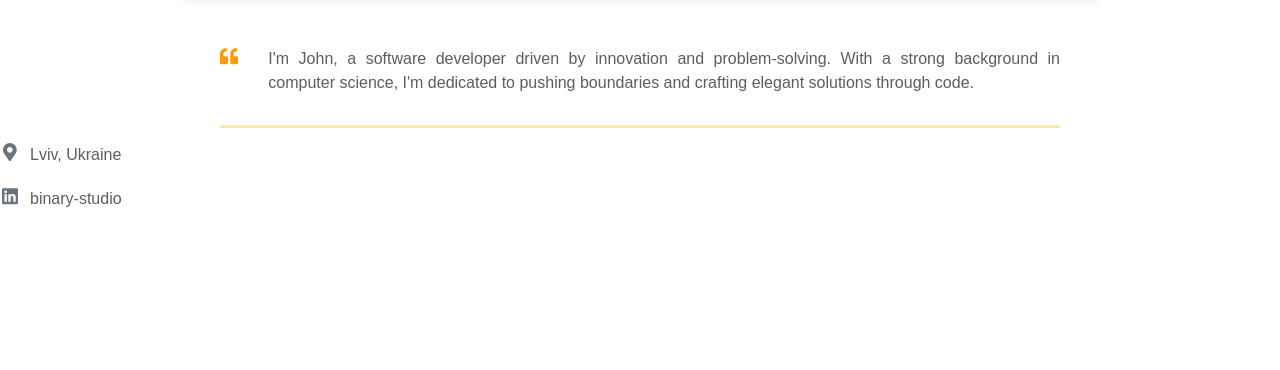
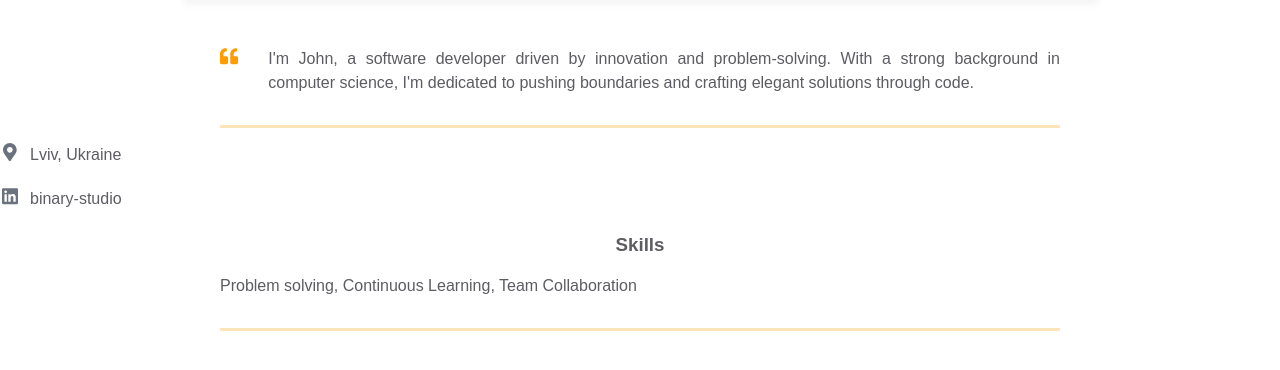
Before and after one commit to iandotasm/homepage, a plain HTML site: page index.html in a window 1280 px wide. Shown: the part 408-778 px from the top of the page. Drawn offline with Linux system fonts and the light colour scheme.

Commit message:
added skill block in secondary content

```diff
--- a/index.html
+++ b/index.html
@@ -83,6 +83,13 @@
       </div>
       <span>binary-studio</span>
     </a>
-
+    <div class="container">
+      <div class="resume__block">
+        <div class="skills">
+          <h3 class="skills__header">Skills</h3>
+          <p class="skills__text">Problem solving, Continuous Learning, Team Collaboration</p>
+        </div>
+      </div>
+    </div>
   </body>
 </html>
```
